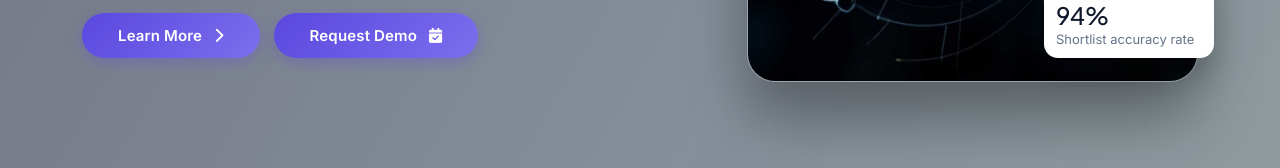
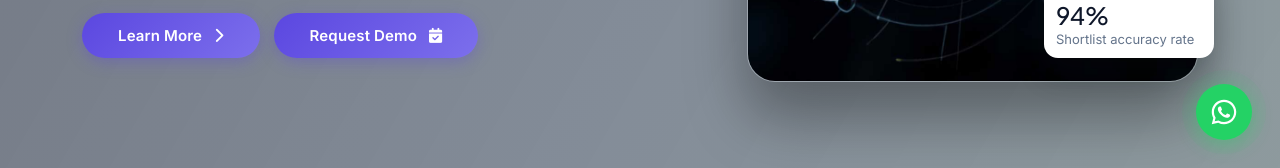
Before and after one commit to PixelAdvant/PixelAdvantWebsite, a React (Vite) app: page / in a window 1280 px wide. Shown: the part 632-800 px from the top of the page. Built offline with nearby package versions, Linux system fonts and the light colour scheme; no server answers.

Commit message:
Add floating WhatsApp button with pulse animation

```diff
--- /dev/null
+++ b/src/components/ui/WhatsAppButton.tsx
@@ -0,0 +1,66 @@
+const WhatsAppButton = () => {
+    return (
+        <a
+            href="https://wa.me/918904957029"
+            target="_blank"
+            rel="noopener noreferrer"
+            aria-label="Chat on WhatsApp"
+            style={{
+                position: 'fixed',
+                bottom: '28px',
+                right: '28px',
+                zIndex: 9999,
+                width: '56px',
+                height: '56px',
+                borderRadius: '50%',
+                backgroundColor: '#25d366',
+                display: 'flex',
+                alignItems: 'center',
+                justifyContent: 'center',
+                boxShadow: '0 4px 20px rgba(37, 211, 102, 0.45)',
+                transition: 'transform 0.2s ease, box-shadow 0.2s ease',
+                textDecoration: 'none',
+            }}
+            onMouseEnter={e => {
+                (e.currentTarget as HTMLAnchorElement).style.transform = 'scale(1.12)'
+                ;(e.currentTarget as HTMLAnchorElement).style.boxShadow = '0 6px 28px rgba(37, 211, 102, 0.60)'
+            }}
+            onMouseLeave={e => {
+                (e.currentTarget as HTMLAnchorElement).style.transform = 'scale(1)'
+                ;(e.currentTarget as HTMLAnchorElement).style.boxShadow = '0 4px 20px rgba(37, 211, 102, 0.45)'
+            }}
+        >
+            {/* Official WhatsApp SVG icon */}
+            <svg
+                xmlns="http://www.w3.org/2000/svg"
+                viewBox="0 0 32 32"
+                width="28"
+                height="28"
+                fill="#fff"
+            >
+                <path d="M16 2C8.268 2 2 8.268 2 16c0 2.47.643 4.788 1.768 6.805L2 30l7.383-1.74A13.94 13.94 0 0 0 16 30c7.732 0 14-6.268 14-14S23.732 2 16 2zm0 25.5a11.44 11.44 0 0 1-5.82-1.588l-.418-.247-4.38 1.032 1.058-4.267-.272-.44A11.46 11.46 0 0 1 4.5 16C4.5 9.596 9.596 4.5 16 4.5S27.5 9.596 27.5 16 22.404 27.5 16 27.5zm6.29-8.617c-.345-.172-2.04-1.006-2.355-1.12-.315-.117-.545-.172-.774.172-.23.345-.888 1.12-1.09 1.35-.2.23-.4.258-.745.086-.345-.172-1.456-.537-2.773-1.71-1.025-.913-1.717-2.04-1.918-2.385-.2-.345-.021-.532.15-.703.154-.154.345-.4.517-.6.172-.2.23-.345.345-.575.115-.23.057-.43-.029-.602-.086-.172-.774-1.868-1.06-2.557-.28-.672-.563-.58-.774-.59l-.66-.013a1.267 1.267 0 0 0-.918.43c-.315.345-1.203 1.176-1.203 2.867s1.23 3.325 1.402 3.555c.172.23 2.42 3.697 5.865 5.185.82.354 1.46.565 1.959.723.823.262 1.572.225 2.164.137.66-.099 2.04-.834 2.327-1.638.287-.804.287-1.493.2-1.638-.083-.143-.313-.23-.658-.4z" />
+            </svg>
+
+            {/* Pulse ring animation */}
+            <span style={{
+                position: 'absolute',
+                width: '56px',
+                height: '56px',
+                borderRadius: '50%',
+                backgroundColor: 'rgba(37, 211, 102, 0.4)',
+                animation: 'wa-pulse 2s ease-out infinite',
+                zIndex: -1,
+            }} />
+
+            <style>{`
+                @keyframes wa-pulse {
+                    0%   { transform: scale(1);   opacity: 0.7; }
+                    70%  { transform: scale(1.6); opacity: 0; }
+                    100% { transform: scale(1.6); opacity: 0; }
+                }
+            `}</style>
+        </a>
+    )
+}
+
+export default WhatsAppButton
--- a/src/layout/root.tsx
+++ b/src/layout/root.tsx
@@ -1,5 +1,6 @@
 import Footer from '@/components/sections/footer'
 import HeaderOne from '@/components/headers/headerOne'
+import WhatsAppButton from '@/components/ui/WhatsAppButton'
 import { Outlet, ScrollRestoration } from 'react-router-dom'
 import useAnimation from '@/hooks/useAnimation';
 
@@ -10,6 +11,7 @@ const RootLayout = () => {
             <HeaderOne />
             <Outlet />
             <Footer />
+            <WhatsAppButton />
             <ScrollRestoration />
         </>
     )
```
